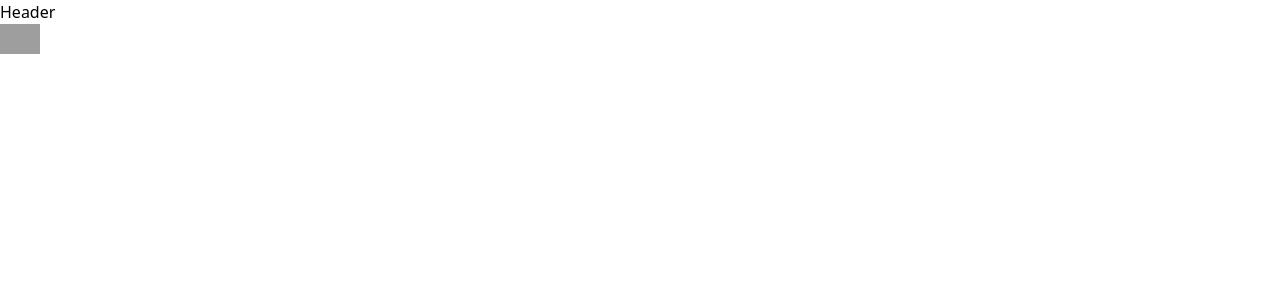
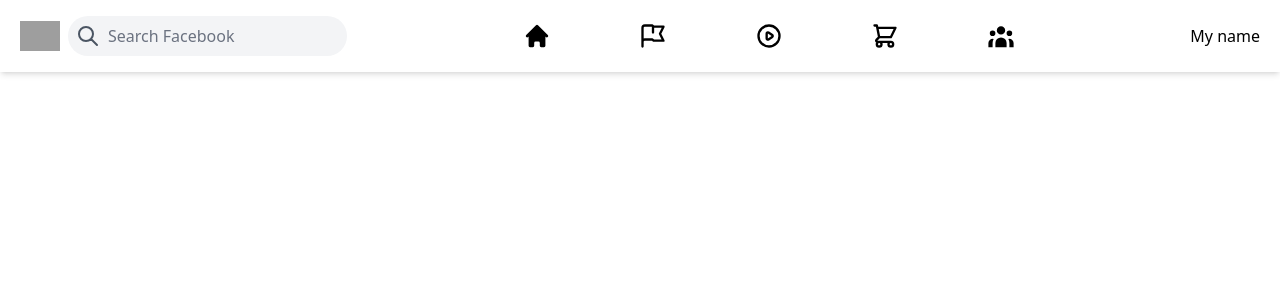
Before and after one commit to murhussain/next-auth-fb, a Next.js app: page / in a window 1280 px wide. Shown: the top 300 px of the page. Built offline with nearby package versions, Linux system fonts and the light colour scheme; grey boxes are pictures that could not be loaded.

Commit message:
Done with header left and center sections

```diff
--- a/components/header.js
+++ b/components/header.js
@@ -1,23 +1,49 @@
 import React from 'react';
 import Image from 'next/image';
+import { BellIcon, ChatIcon, ChevronDownIcon, HomeIcon, UserGroupIcon, ViewGridIcon } from '@heroicons/react/solid';
+import { FlagIcon, PlayIcon, SearchIcon, ShoppingCartIcon } from '@heroicons/react/outline';
+import HeaderIcon from './ui/header-icon';
 
 export default function Header() {
   return (
-    <div>
-      <h1>Header</h1>
+    <div className='sticky top-0 z-50 bg-white flex items-center p-2 lg:px-5 shadow-md
+      justify-between'
+    >
       {/* header left */}
-      <div>
+      <div className='flex items-center'>
         <Image
           src="https://links.papareact.com/5me"
           width={40}
           height={40}
           alt=""
         />
+        <div className='flex ml-2 items-center rounded-full bg-gray-100 p-2'>
+          <SearchIcon className='h-6 text-gray-600'/>
+          <input
+            className='flex items-center ml-2 bg-transparent outline-none placeholder-gray-500 flex-shrink'
+            type="text"
+            placeholder='Search Facebook'
+          />
+        </div>
       </div>
 
       {/* header center */}
+      <div className='flex  justify-center flex-grow'>
+        <div className='flex space-x-6 md:space-x-2'>
+          <HeaderIcon Icon={HomeIcon} />
+          <HeaderIcon Icon={FlagIcon} />
+          <HeaderIcon Icon={PlayIcon} />
+          <HeaderIcon Icon={ShoppingCartIcon} />
+          <HeaderIcon Icon={UserGroupIcon} />
+        </div>
+      </div>
 
       {/* header right */}
+      <div>
+        {/* profile image */}
+
+        <p>My name</p>
+      </div>
     </div>
   );
 }
--- /dev/null
+++ b/components/ui/header-icon.js
@@ -0,0 +1,12 @@
+import React from 'react'
+
+function HeaderIcon({Icon}) {
+  return (
+    <div className='flex items-center cursor-pointer md:px-10 sm:h-14 md:hover:bg-gray-100 rounded-xl
+    active:border-b-2 active:border-blue-500 group'>
+      <Icon className='h-5 text-center sm:h-7 mx-auto group-hover:text-blue-500'/>
+    </div>
+  )
+}
+
+export default HeaderIcon
--- a/package.json
+++ b/package.json
@@ -9,6 +9,7 @@
     "lint": "next lint"
   },
   "dependencies": {
+    "@heroicons/react": "^1.0.6",
     "@next/font": "13.1.6",
     "eslint": "8.34.0",
     "eslint-config-next": "13.1.6",
```
Also changed, not shown: 1 other file (tests, documents, lock files or other folders).
